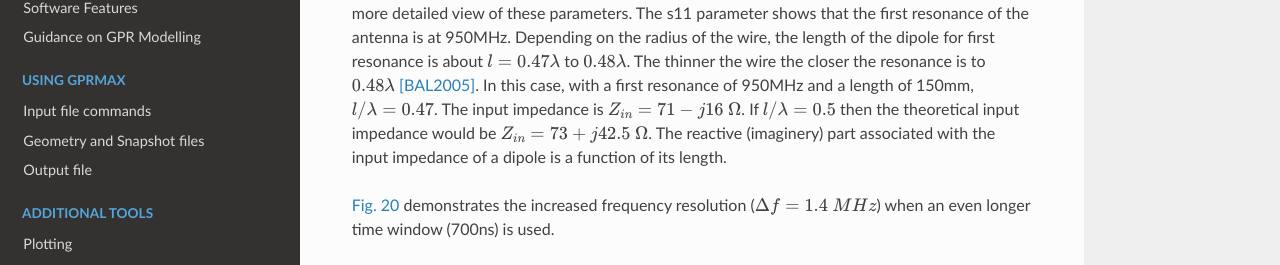
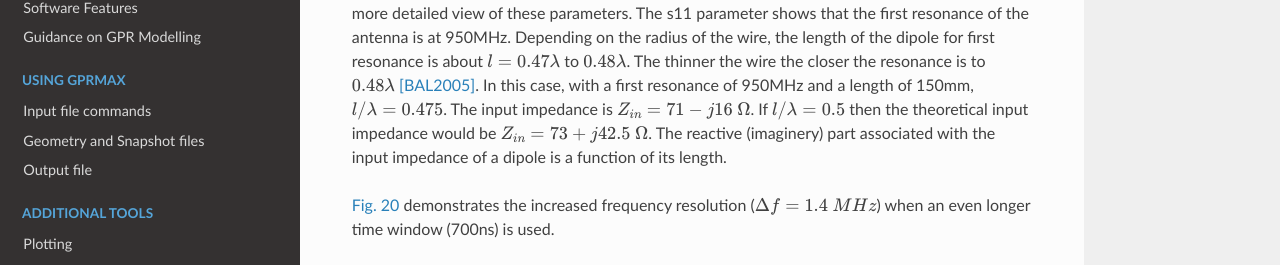
Before and after one commit to gprMax/gprMax, a Sphinx documentation site: the page built from docs/source/examples_antennas.rst, in a window 1280 px wide and 900 px high, scrolled down 2250 px. Shown: the part 160-425 px from the top of the window. Built offline with Sphinx 7.4.7 and the Read the Docs theme 2.0.0, drawn with Linux system fonts in a browser that asks for light colours.

Commit message:
Updated l/lambda to 0.475.

```diff
--- a/docs/source/examples_antennas.rst
+++ b/docs/source/examples_antennas.rst
@@ -45,7 +45,7 @@ Results
 
     Detailed view of input admittance and impedance (resistance and reactance) and s11 parameter values of the antenna (:math:`\Delta f = 17~MHz`).
 
-:numref:`antenna_wire_dipole_fs_tl_params` shows time histories and frequency spectra of the incident and total (incident + reflected) voltages and currents in the transmission line. :numref:`antenna_wire_dipole_fs_ant_params` shows the input admittance and impedance (resistance and reactance), and s11 parameter of the half-wavelength wire dipole. :numref:`antenna_wire_dipole_fs_ant_params_detail` shows a more detailed view of these parameters. The s11 parameter shows that the first resonance of the antenna is at 950MHz. Depending on the radius of the wire, the length of the dipole for first resonance is about :math:`l=0.47\lambda` to :math:`0.48\lambda`. The thinner the wire the closer the resonance is to :math:`0.48\lambda` [BAL2005]_. In this case, with a first resonance of 950MHz and a length of 150mm, :math:`l/\lambda=0.47`. The input impedance is :math:`Z_{in} = 71 - j16~\Omega`. If :math:`l/\lambda=0.5` then the theoretical input impedance would be :math:`Z_{in} = 73 + j42.5~\Omega`. The reactive (imaginery) part associated with the input impedance of a dipole is a function of its length.
+:numref:`antenna_wire_dipole_fs_tl_params` shows time histories and frequency spectra of the incident and total (incident + reflected) voltages and currents in the transmission line. :numref:`antenna_wire_dipole_fs_ant_params` shows the input admittance and impedance (resistance and reactance), and s11 parameter of the half-wavelength wire dipole. :numref:`antenna_wire_dipole_fs_ant_params_detail` shows a more detailed view of these parameters. The s11 parameter shows that the first resonance of the antenna is at 950MHz. Depending on the radius of the wire, the length of the dipole for first resonance is about :math:`l=0.47\lambda` to :math:`0.48\lambda`. The thinner the wire the closer the resonance is to :math:`0.48\lambda` [BAL2005]_. In this case, with a first resonance of 950MHz and a length of 150mm, :math:`l/\lambda=0.475`. The input impedance is :math:`Z_{in} = 71 - j16~\Omega`. If :math:`l/\lambda=0.5` then the theoretical input impedance would be :math:`Z_{in} = 73 + j42.5~\Omega`. The reactive (imaginery) part associated with the input impedance of a dipole is a function of its length.
 
 :numref:`antenna_wire_dipole_fs_ant_params_detail_1p4MHz` demonstrates the increased frequency resolution (:math:`\Delta f = 1.4~MHz`) when an even longer time window (700ns) is used.
 
```
